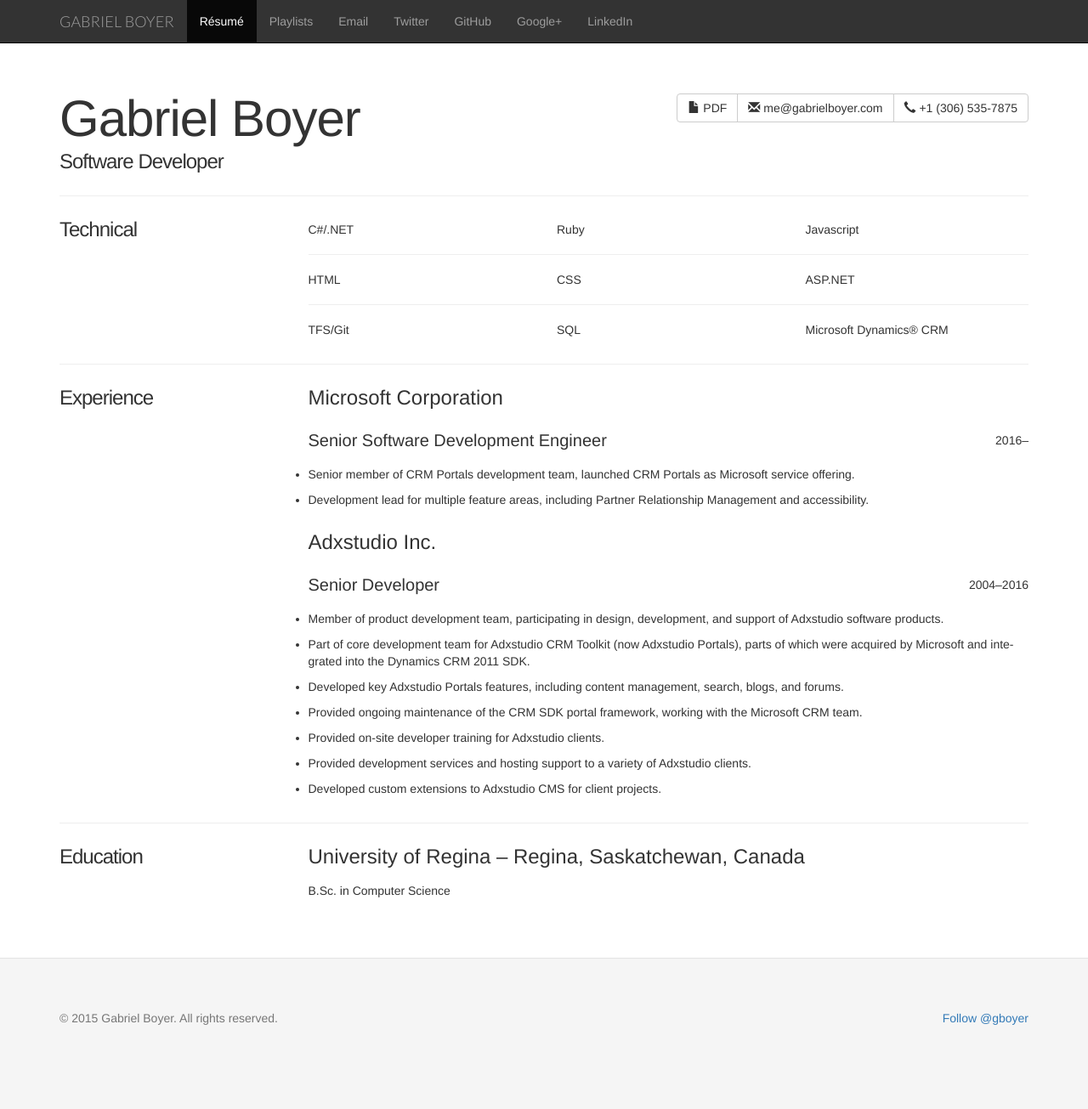
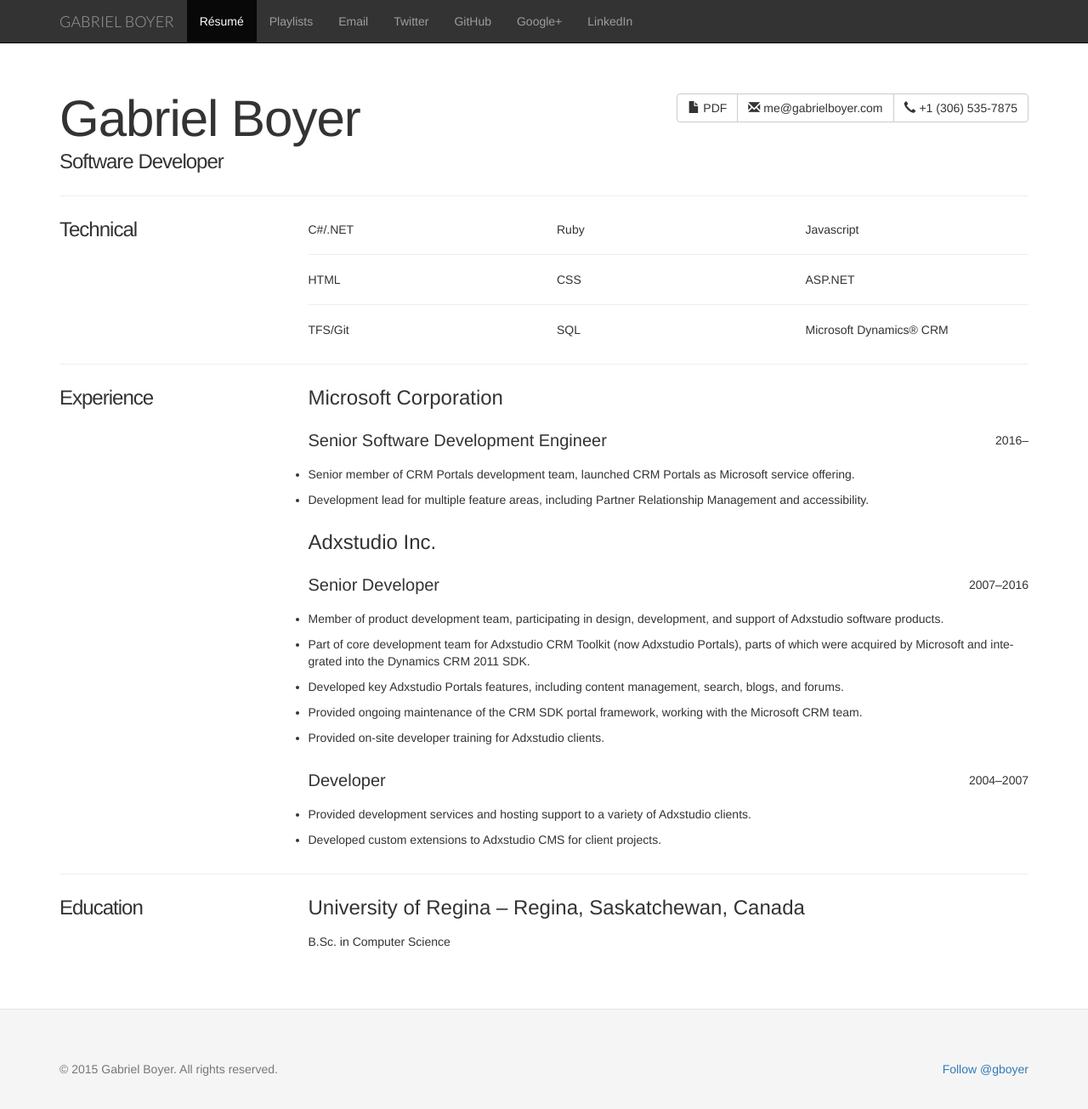
Before and after one commit to gabe/gabe.github.com, a Jekyll site: the page built from resume.html, in a window 1280 px wide and 1338 px high. Shown: the top 1305 px of the window at 85% size. Built offline with Jekyll 4.4.1, drawn with Linux system fonts in a browser that asks for light colours; nearby versions of some CDN libraries; comment, search, counter and statistics services are not loaded.

Commit message:
Update resume.html

```diff
--- a/resume.html
+++ b/resume.html
@@ -79,7 +79,7 @@
         </ul>
         <h4>Adxstudio Inc.</h4>
         <div class="term pull-right">
-          <p>2004&ndash;2016</p>
+          <p>2007&ndash;2016</p>
         </div>
         <h5>Senior Developer</h5>
         <ul>
@@ -88,6 +88,12 @@
           <li><p>Developed key Adxstudio Portals features, including content management, search, blogs, and forums.</p></li>
           <li><p>Provided ongoing maintenance of the CRM SDK portal framework, working with the Microsoft CRM team.</p></li>
           <li><p>Provided on-site developer training for Adxstudio clients.</p></li>
+        </ul>
+        <div class="term pull-right">
+          <p>2004&ndash;2007</p>
+        </div>
+        <h5>Developer</h5>
+        <ul>
           <li><p>Provided development services and hosting support to a variety of Adxstudio clients.</p></li>
           <li><p>Developed custom extensions to Adxstudio CMS for client projects.</p></li>
         </ul>
```
